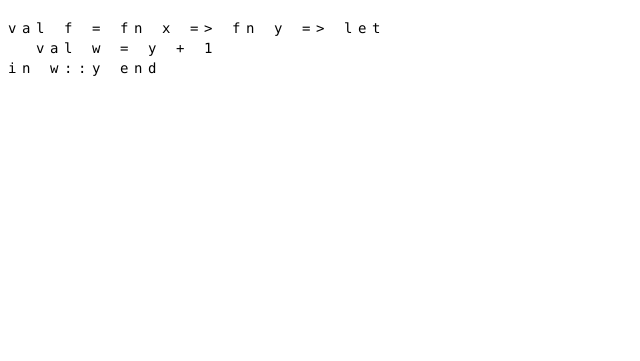
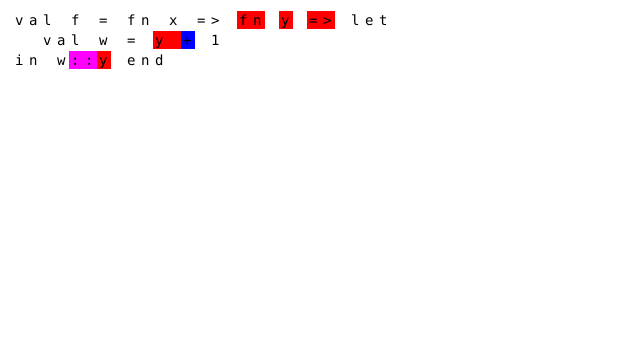
Before and after one commit to CGA1123/dissect, a plain HTML site: page index.html in a window 1280 px wide. Shown: the whole page, without its empty margins (0-640 px from the left). Drawn offline with nearby package versions, Linux system fonts and the light colour scheme.

Commit message:
Display Skalpel highlighting

```diff
--- a/css/main.css
+++ b/css/main.css
@@ -1,3 +1,7 @@
+body {
+	margin: 0;
+}
+
 text {
 	font-family: "Lucida Console", Monaco, monospace;
 	font-size: 14px;
--- a/js/Visualisation.js
+++ b/js/Visualisation.js
@@ -9,6 +9,8 @@ function Visualisation (targetDomElement) {
 	var height;
 	var width;
 	var svg;
+	var text;
+	var highlight;
 	var lineHeight = 14;
 	var charWidth = 14;
 
@@ -18,12 +20,14 @@ function Visualisation (targetDomElement) {
 	function constructor (targetDomElement) {
 		height = 350;
 		width = 1000;
+
 		svg = d3.select(targetDomElement)
 			.append("svg")
 			.attr("height", height)
-			.attr("width", width)
-			.append("text")
-			.attr("y", 25);
+			.attr("width", width);
+
+		highlight = svg.append("g").attr("y", 25);
+		text = svg.append("text").attr("y", 25);
 
 		return visualisationObject;
 	}
@@ -33,30 +37,39 @@ function Visualisation (targetDomElement) {
 		console.log("loadAndRender");
 		console.log(data);
 		explodedSource = tagSource(data.source);
-		regions = data.regions
+		regions = processRegions(data.regions);
 		links = data.links;
 		rawData = data;
 
+		console.log(regions);
 		render();
 	};
 
 	// private function definitions
 	function render () {
-		// lines
-		var hideMe = "/";
+		// regions
+		var regionsSelect = highlight.selectAll(".highlight")
+			.data(regions);
+
+		var enterRegion = regionsSelect.enter()
+			.append("rect")
+			.classed("highlight", true)
+			.attr("fill", function (d) { return d.color;  })
+			.attr("height", 18)
+			.attr("width", 14)
+			.attr("x", function (d) { return d.x; })
+			.attr("y", function (d) { return d.y; });
 
 		// chars
-		var select = svg.selectAll(".char")
+		var chars = text.selectAll(".char")
 			.data(explodedSource);
 
-		var entered = select.enter()
+		var entered = chars.enter()
 			.append("tspan")
 			.classed("char", true)
-			.classed("hide", function (d) { return d.data === " "; })
-			.text(function (d) { return d.data === " " ? hideMe : d.data; })
+			.text(function (d) { return d.data; })
 			.attr("y", function (d) { return (d.lineNumber * 20) + 25; })
-			.attr("x", function (d) { return (d.charPos * 14); });
-
+			.attr("x", function (d) { return (d.charPos * 14) + 15; });
 	}
 
 	function tagSource (explodedSource) {
@@ -76,7 +89,39 @@ function Visualisation (targetDomElement) {
 
 		return boom.reduce(function(accumulator, currentValue) {
 			return accumulator.concat(currentValue);
-  		}, []);
+		}, []);
+	}
+
+	function expandRegion (region) {
+		var fromLine = region.region.fromLine;
+		var toLine = region.region.toLine;
+		var fromChar = region.region.fromColumn;
+		var toChar = region.region.toColumn;
+		var regions = [];
+		// TODO: what about region that span multiple lines?
+		// -> is that even possible?
+		// -> Assume regions are only 1 line for the moment...
+		for (var i = fromChar; i <= toChar; i++) {
+			var r = {};
+			r.x = (i * 14) + 15 - 2;
+			r.y = (fromLine * 20) + 15 - 4;
+			r.color = region.color;
+			r.type = region.type;
+
+			regions.push(r);
+		}
+
+		return regions;
+	}
+
+	function processRegions (regions) {
+		var newRegions = regions.map(function (region) {
+			return expandRegion(region);
+		});
+
+		return newRegions.reduce(function (accumulator, currentValue) {
+			return accumulator.concat(currentValue);
+		}, []);
 	}
 
 	return constructor(targetDomElement);
```
